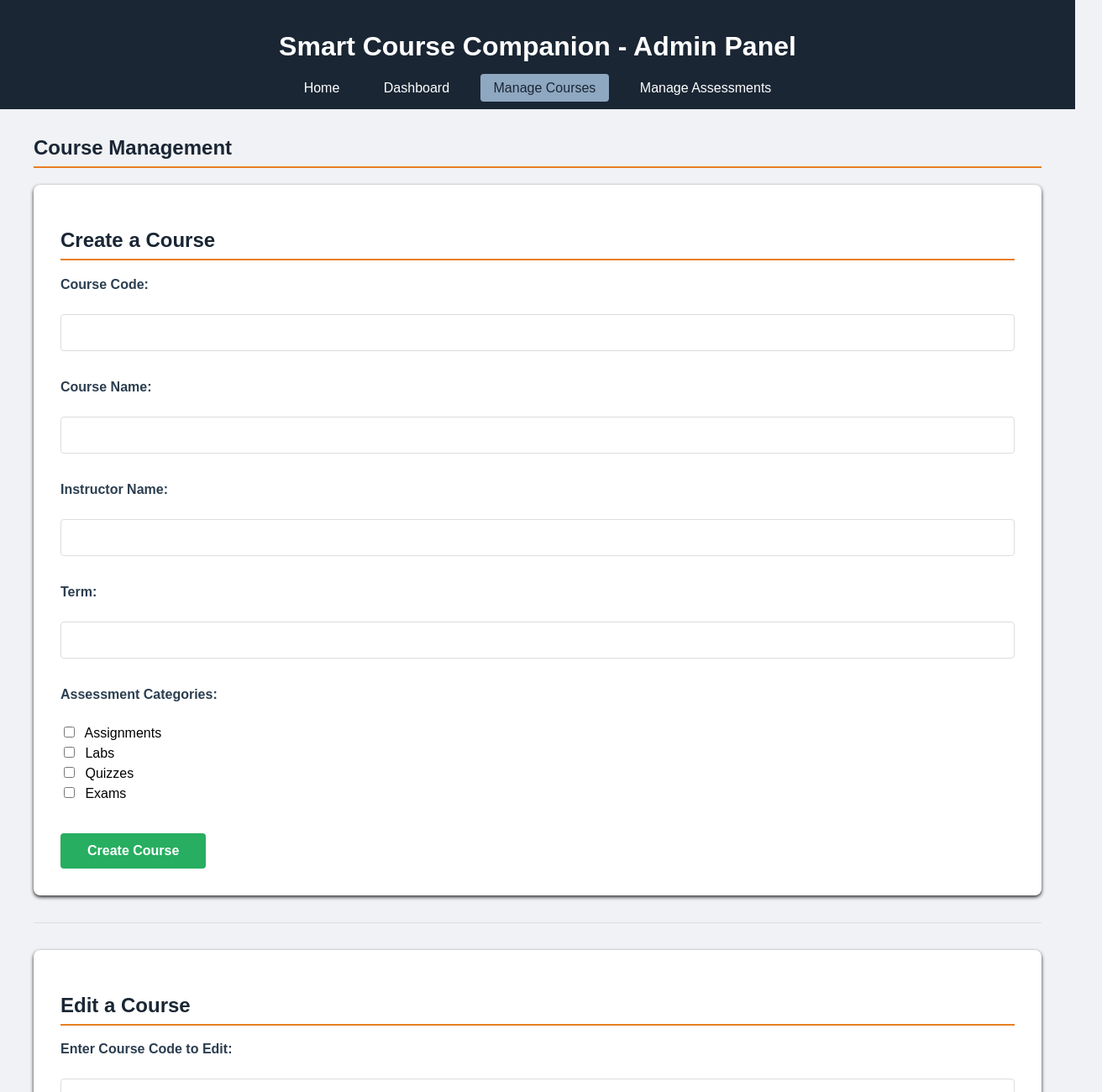
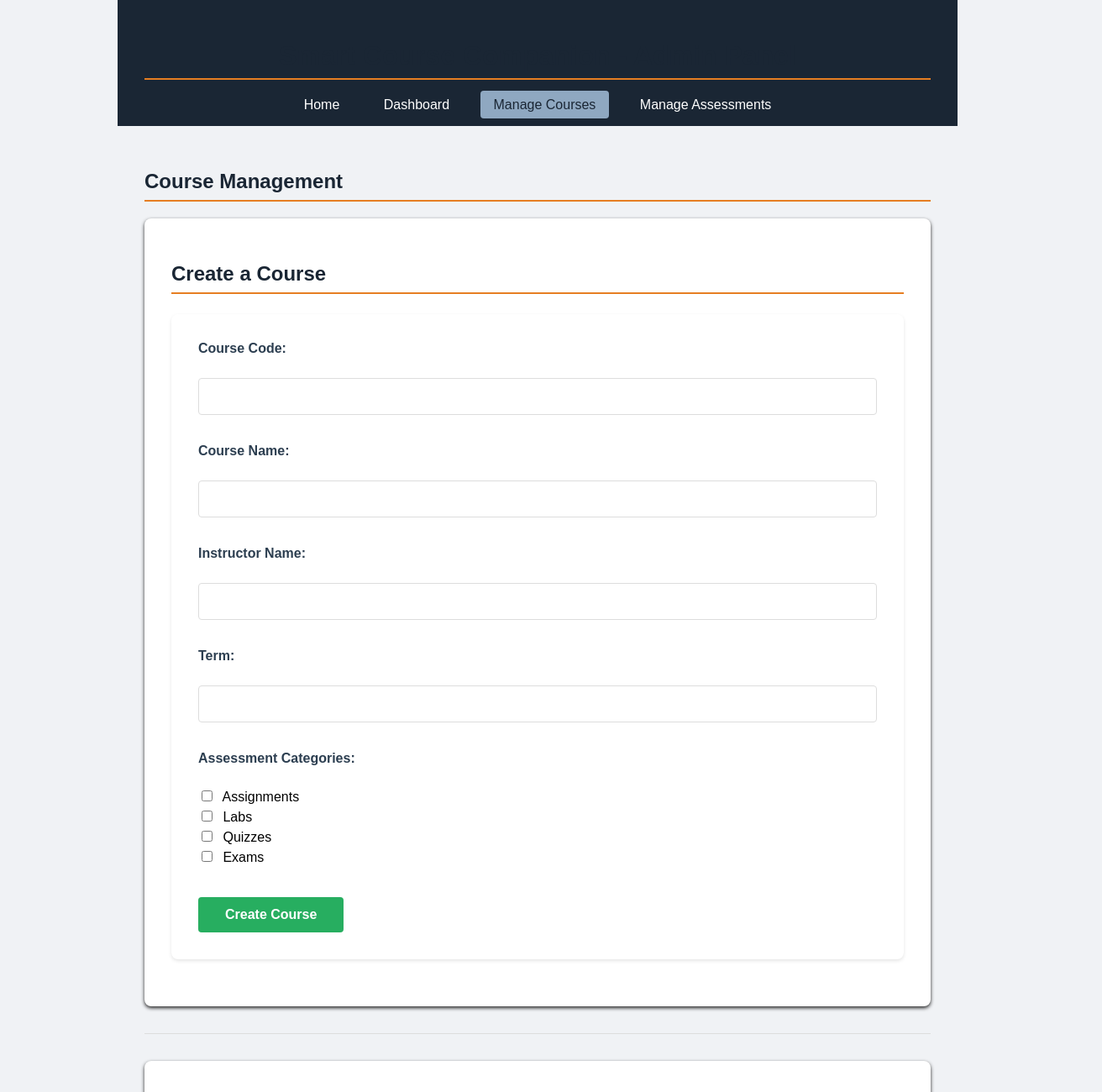
Before and after one commit to rachel816lee/SOEN-287-Project-1-New-, a plain HTML site: page pages-html/Rachel-html/admin-manage courses.html in a window 1280 px wide. Shown: the top 1300 px of the page at 84% size, 1312 px wide, since content can reach past the window. Drawn offline with Linux system fonts and the light colour scheme.

Commit message:
Add universal centering styles and form styles

```diff
--- a/css/00-admin page.css
+++ b/css/00-admin page.css
@@ -327,3 +327,71 @@ footer {
     width: 100%;
     margin-top: 2rem;
 }
+
+/* ==================== UNIVERSAL CENTERING STYLES ==================== */
+/* These styles center all content on pages without a main container */
+
+/* Center the body and all its children */
+body {
+    display: flex;
+    flex-direction: column;
+    align-items: center;
+}
+
+/* Center all direct children of body */
+body > * {
+    width: 100%;
+    max-width: 1000px;
+    margin-left: auto;
+    margin-right: auto;
+    padding-left: 2rem;
+    padding-right: 2rem;
+    box-sizing: border-box;
+}
+
+/* Style all forms */
+form {
+    background-color: white;
+    padding: 2rem;
+    border-radius: 8px;
+    box-shadow: 0 2px 4px rgba(0, 0, 0, 0.1);
+    margin: 1.5rem auto;
+}
+
+/* Style the navigation menu */
+ul {
+    list-style: none;
+    padding: 1rem 2rem;
+    display: flex;
+    gap: 1rem;
+    background-color: #1a2634;
+    border-radius: 8px;
+    margin: 1rem auto;
+}
+
+ul li a {
+    color: white;
+    text-decoration: none;
+    padding: 0.5rem 1rem;
+    border-radius: 4px;
+}
+
+ul li a:hover {
+    background-color: #2c3e50;
+}
+
+/* Style headings */
+h1 {
+    color: #1a2634;
+    border-bottom: 2px solid #e67e22;
+    padding-bottom: 0.5rem;
+    margin-top: 2rem;
+}
+
+/* Style horizontal rule */
+hr {
+    border: none;
+    border-top: 1px solid #ddd;
+    margin: 2rem auto;
+    width: 100%;
+}
```
